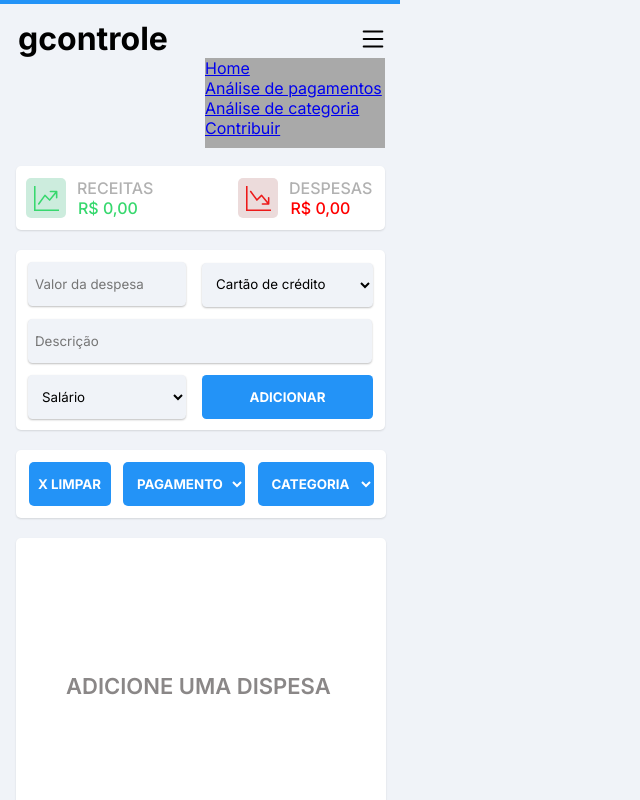
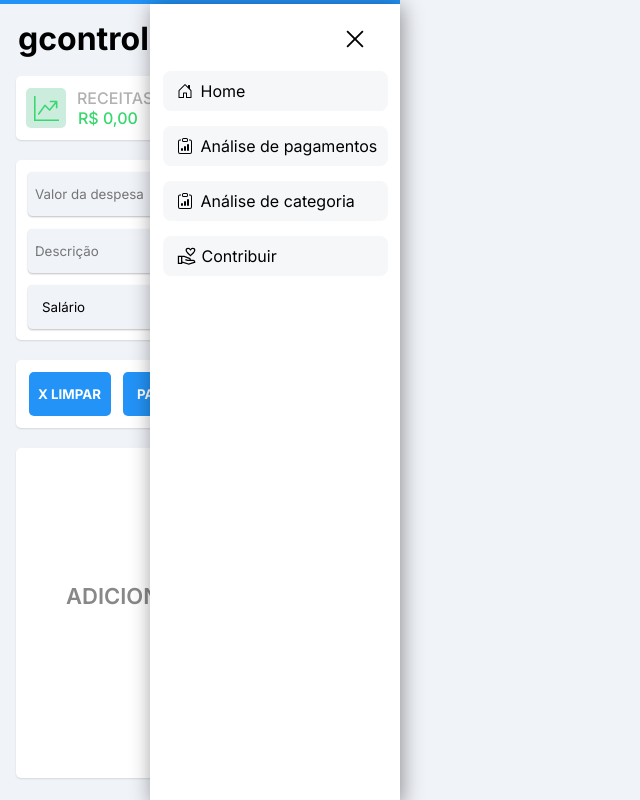
Before and after one commit to ViniciusSoares21/gcontrole, a React (Create React App) app: page / in a window 1280 px wide. Both pictures are taken after a click on the button 372 px from the left and 38 px from the top of the page. Shown: the top 800 px of the page, without its empty margins (0-640 px from the left). Built offline with nearby package versions, Linux system fonts and the light colour scheme.

Commit message:
feat: cria sideBar com estilo

```diff
--- a/src/components/NavBar.jsx
+++ b/src/components/NavBar.jsx
@@ -1,5 +1,9 @@
 import React from 'react'
 import imgListSvg from '../images/list.svg'
+import imgClose from '../images/close_FILL0_wght400_GRAD0_opsz48.svg'
+import imgHome from '../images/house-door.svg'
+import imgGraph from '../images/clipboard-data.svg'
+import imgDonation from '../images/volunteer_activism_FILL0_wght400_GRAD0_opsz48.svg'
 import styles from './NavBar.module.css'
 import { Link } from 'react-router-dom'
 
@@ -17,31 +21,49 @@ function NavBar() {
   return (
     <div>
       <div className={styles.line}></div>
-      <div className={styles.container}>
+      <div className={!sideBar ? styles.container : styles.containerWithSideBar}>
         <h1>gcontrole</h1>
+        {!sideBar ? (
           <button
           style={{ width: 30, height: 30, background: 'None' }}
           onClick={ showSideBar }
           >
             <img style={{ width: 30, height: 30 }} src={imgListSvg} alt="img list" />
           </button>
-      </div>
-      { sideBar &&
-      <section className={ styles.sideBar}>
-        <Link to="/">
+        ) : (
+        <section className={ styles.sideBar }>
+          <button
+            style={{ width: 30, height: 30, background: 'None', marginBottom: 22 }}
+            onClick={ showSideBar }
+            >
+              <img
+                style={
+                  { marginLeft: 80, marginTop: 20, width: 30, height: 30 }
+                }
+                src={imgClose}
+                alt="img list"
+              />
+          </button>
+          <Link to="/" className={ styles.containerLink}>
+            <img src={imgHome} alt="Home" style={{ marginLeft: 14, marginRight: 8 }}/>
             <p>Home</p>
           </Link>
-        <Link to="/analytics/payment">
+          <Link to="/analytics/payment" className={ styles.containerLink}>
+            <img src={imgGraph} alt="graph" style={{ marginLeft: 14, marginRight: 8 }}/>
             <p>Análise de pagamentos</p>
           </Link>
-        <Link to="/analytics/category">
+          <Link to="/analytics/category" className={ styles.containerLink}>
+            <img src={imgGraph} alt="graph" style={{ marginLeft: 14, marginRight: 8 }}/>
             <p>Análise de categoria</p>
           </Link>
-        <Link to="/donation">
+          <Link to="/donation" className={ styles.containerLink}>
+            <img src={imgDonation} alt="Donation" style={{ marginLeft: 14, marginRight: 5 }}/>
             <p>Contribuir</p>
           </Link>
         </section>
+        )
       }
+      </div>
     </div>
   )
 
--- a/src/components/NavBar.module.css
+++ b/src/components/NavBar.module.css
@@ -4,6 +4,15 @@
   gap: 190px;
   margin-left: 18px;
   margin-top: 15px;
+}
+
+.containerWithSideBar {
+  display: flex;
+}
+
+.containerWithSideBar h1 {
+  margin-top: 15px;
+  margin-left: 18px;
 }
 
 .line {
@@ -13,8 +22,45 @@
 }
 
 .sideBar {
-  background-color: darkgray;
-  width:  180px;
-  height: 90px;
-  margin-left: 205px;
+  display: flex;
+  flex-direction: column;
+  align-items: center;
+  position: fixed;
+  background-color: white;
+  box-shadow: 2px 2px 20px rgba(0, 0, 0, 0.42);
+  width:  250px;
+  height: 100%;
+  margin-left: 150px;
+  animation: showSidebar .3s ease;
+  z-index: 9999;
 }
+
+
+@keyframes showSidebar {
+  from {
+    opacity: 0;
+    transform: translateX(100%);
+  }
+  to {
+    opacity: 1;
+    transform: translateX(0);
+  }
+}
+
+.containerLink {
+  display: flex;
+  align-items: center;
+  margin-top: 15px;
+  height: 40px;
+  width: 225px;
+  background-color: rgba(246, 247, 249, 1);
+  border-radius: 8px;
+  text-align:start;
+  color: black;
+  text-decoration: none;
+}
+
+.containerLink:hover {
+  outline: none;
+  border: 2px solid rgba(35, 147, 247, 1);
+}
```
Also changed, not shown: src/images/house-door.svg (added), src/images/volunteer_activism_FILL0_wght400_GRAD0_opsz48.svg (added). Lines whose indentation alone changed are shown as unchanged.
